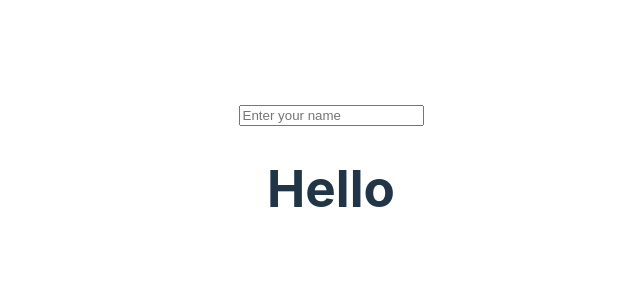
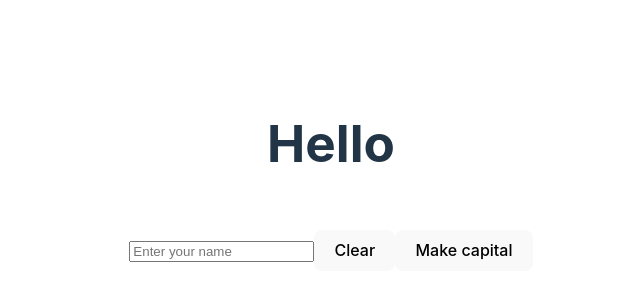
Before and after one commit to wtricks/sample-vue, a Vue app: page / in a window 1280 px wide. Shown: the part 224-524 px from the top of the page, without its empty margins (309-949 px from the left). Built offline with nearby package versions, Linux system fonts and the light colour scheme.

Commit message:
Added "clear" and "capitilize" button for input data

```diff
--- a/src/components/Test.vue
+++ b/src/components/Test.vue
@@ -5,6 +5,10 @@
 </script>
 
 <template>
+    <h1>Hello {{name}}</h1>
+
+    <br>
     <input type="text" placeholder="Enter your name" name="fname" v-model="name" />
-    <h1>Hello {{name}}</h1>
+    <button type="button" title="Clear Name" @click="name = ''">Clear</button>
+    <button type="button" title="Clear Name" @click="name = name.toUpperCase()">Make capital</button>
 </template>
```
